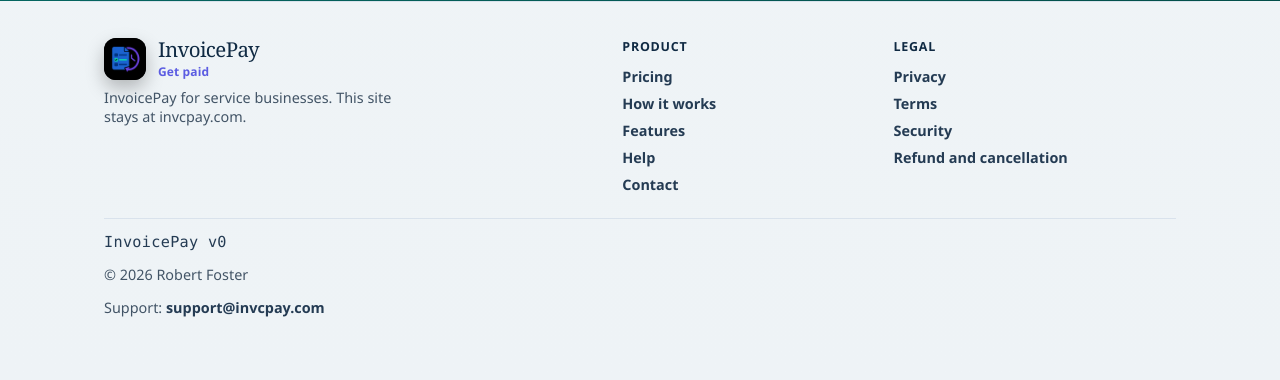
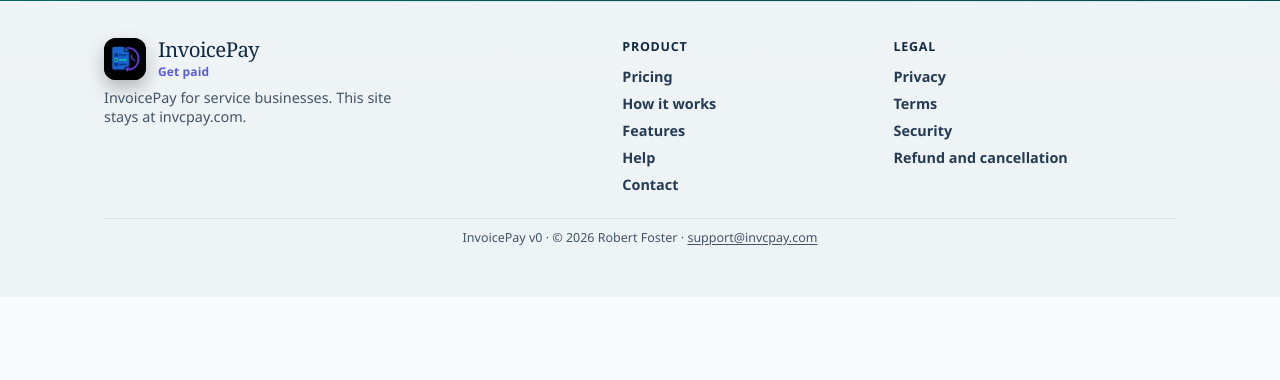
Before and after one commit to devildog5x5/InPmnt, a Flask app: page / in a window 1280 px wide. Shown: the part 4941-5321 px from the top of the page. After the commit the page ends 5186 px from the top, so only its background shows below. Run offline with Flask 3, Linux system fonts and the light colour scheme.

Commit message:
Shrink the version footer to one small line.
Every page now ends with InvoicePay, the copyright, and the support address in 12.5px muted text, while the landing link columns stay in place.

Co-authored-by: Robert Foster <devildog5x5@users.noreply.github.com>

```diff
--- a/static/css/app.css
+++ b/static/css/app.css
@@ -1411,20 +1411,18 @@ html[data-theme="dark"] .pay-setup.admin {
 html[data-theme="dark"] .landing-footer a:hover { color: #7fd4cf; }
 .footer-col { display: flex; flex-direction: column; gap: 8px; }
 .footer-col h2 { margin: 0 0 4px; font-size: 0.78rem; letter-spacing: 0.06em; text-transform: uppercase; color: #102A43; }
-.footer-meta { grid-column: 1 / -1; border-top: 1px solid var(--line); padding-top: 14px; }
+.footer-meta { grid-column: 1 / -1; border-top: 1px solid var(--line); padding: 2px 0 0; text-align: center; }
 .footer-brand p { margin: 8px 0 0; max-width: 36ch; }
 .legal-page { max-width: 720px; margin: 0 auto; padding: 12px 24px 72px; color: #425466; }
 .legal-page h1 { color: #102A43; font-family: var(--font-display); font-size: 2rem; margin: 0 0 16px; }
 .legal-page p { line-height: 1.6; }
 .legal-page a { color: #056a64; font-weight: 650; }
 html[data-theme="dark"] .legal-page a { color: #7fd4cf; }
-.landing-footer .site-version {
-  margin: 0 0 6px;
-  font-family: var(--font-mono);
-  font-size: 0.95rem;
-  font-weight: 500;
-  color: var(--ink-soft);
-  letter-spacing: 0.02em;
+.landing-footer .footer-meta .page-version,
+.landing-footer .footer-meta .page-version a {
+  font-size: 12.5px;
+  font-weight: 400;
+  color: #425466;
 }
 .kicker {
   margin: 0 0 10px;
@@ -1580,14 +1578,35 @@ html[data-theme="dark"] body.landing .footer-col h2 { color: var(--ink); }
 .page-version {
   display: block;
   width: 100%;
+  box-sizing: border-box;
+  margin: 0;
+  padding: 8px 16px 10px;
   text-align: center;
-  padding: 12px 16px 20px;
-  font-family: var(--font-mono);
-  font-size: 0.9rem;
-  font-weight: 500;
-  color: var(--ink-soft);
+  font-family: var(--font-body);
+  font-size: 12.5px;
+  font-weight: 400;
+  line-height: 1.45;
+  letter-spacing: 0;
+  color: #425466;
   border-top: 1px solid var(--line);
 }
+.footer-meta .page-version { border-top: 0; padding: 8px 12px 2px; }
+.page-version a {
+  color: inherit;
+  font-weight: 400;
+  font-size: inherit;
+  text-decoration: underline;
+  text-underline-offset: 2px;
+}
+.page-version a:hover { color: #056a64; }
+html[data-theme="dark"] .page-version,
+html[data-theme="dark"] .page-version a,
+html[data-theme="dark"] .landing-footer .footer-meta .page-version,
+html[data-theme="dark"] .landing-footer .footer-meta .page-version a {
+  color: #c5d0da;
+}
+html[data-theme="dark"] .page-version a:hover,
+html[data-theme="dark"] .landing-footer .footer-meta .page-version a:hover { color: #7fd4cf; }
 
 .sr-only {
   position: absolute;
--- /dev/null
+++ b/templates/_version_line.html
@@ -0,0 +1 @@
+InvoicePay v{{ app_version }} · © 2026 Robert Foster · <a href="mailto:support@invcpay.com">support@invcpay.com</a>
--- a/templates/app.html
+++ b/templates/app.html
@@ -91,7 +91,7 @@
     </div>
   </div>
 
-  <footer class="page-version" id="site-version">InvoicePay v{{ app_version }}</footer>
+  <footer class="page-version" id="site-version">{% include "_version_line.html" %}</footer>
 
   <div id="toast-host" class="toast-host"></div>
   <div id="modal-root" class="modal-backdrop"></div>
--- a/templates/forgot_password.html
+++ b/templates/forgot_password.html
@@ -44,7 +44,7 @@
       </p>
     </div>
   </div>
-  <footer class="page-version" id="site-version">InvoicePay v{{ app_version }}</footer>
+  <footer class="page-version" id="site-version">{% include "_version_line.html" %}</footer>
 {% include "_help_chat.html" %}
 </body>
 </html>
--- a/templates/landing.html
+++ b/templates/landing.html
@@ -262,11 +262,9 @@
       <a href="{{ url_for('main.legal', slug='refunds') }}">Refund and cancellation</a>
     </div>
     <div class="footer-meta">
-      <p class="site-version" id="site-version">InvoicePay v{{ app_version }}</p>
-      <p>© 2026 Robert Foster</p>
-      <p>Support: <a href="mailto:support@invcpay.com">support@invcpay.com</a></p>
+      <p class="page-version" id="site-version">{% include "_version_line.html" %}</p>
       {% if show_demo_login %}
-      <p>Local demo: demouser@inpmnt.app / Demo (SHOW_DEMO_LOGIN=1)</p>
+      <p class="page-version">Local demo: demouser@inpmnt.app / Demo</p>
       {% endif %}
     </div>
   </footer>
--- a/templates/legal.html
+++ b/templates/legal.html
@@ -37,7 +37,7 @@
     {% endif %}
     <p><a href="{{ url_for('main.landing') }}">Back to home</a></p>
   </article>
-  <footer class="page-version" id="site-version">InvoicePay v{{ app_version }}</footer>
+  <footer class="page-version" id="site-version">{% include "_version_line.html" %}</footer>
   {% include "_help_chat.html" %}
 </body>
 </html>
--- a/templates/login.html
+++ b/templates/login.html
@@ -52,7 +52,7 @@
       </p>
     </div>
   </div>
-  <footer class="page-version" id="site-version">InvoicePay v{{ app_version }}</footer>
+  <footer class="page-version" id="site-version">{% include "_version_line.html" %}</footer>
 {% include "_help_chat.html" %}
 </body>
 </html>
--- a/templates/reset_password.html
+++ b/templates/reset_password.html
@@ -51,7 +51,7 @@
       </p>
     </div>
   </div>
-  <footer class="page-version" id="site-version">InvoicePay v{{ app_version }}</footer>
+  <footer class="page-version" id="site-version">{% include "_version_line.html" %}</footer>
 {% include "_help_chat.html" %}
 </body>
 </html>
--- a/templates/signup.html
+++ b/templates/signup.html
@@ -59,7 +59,7 @@
       </p>
     </div>
   </div>
-  <footer class="page-version" id="site-version">InvoicePay v{{ app_version }}</footer>
+  <footer class="page-version" id="site-version">{% include "_version_line.html" %}</footer>
 {% include "_help_chat.html" %}
 </body>
 </html>
```
Also changed, not shown: README.md, 9 other files.
